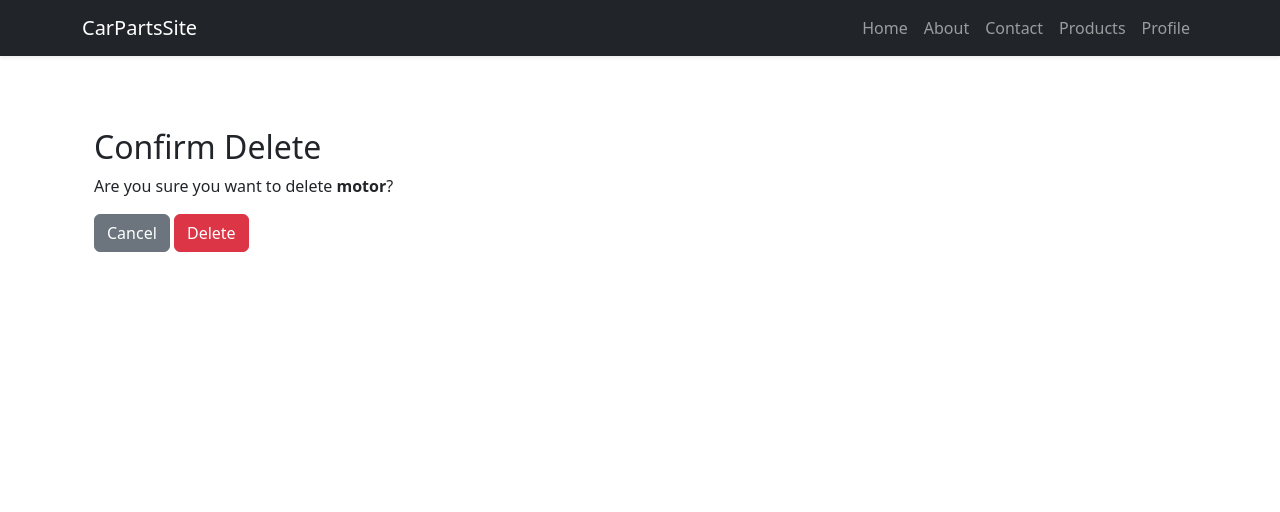
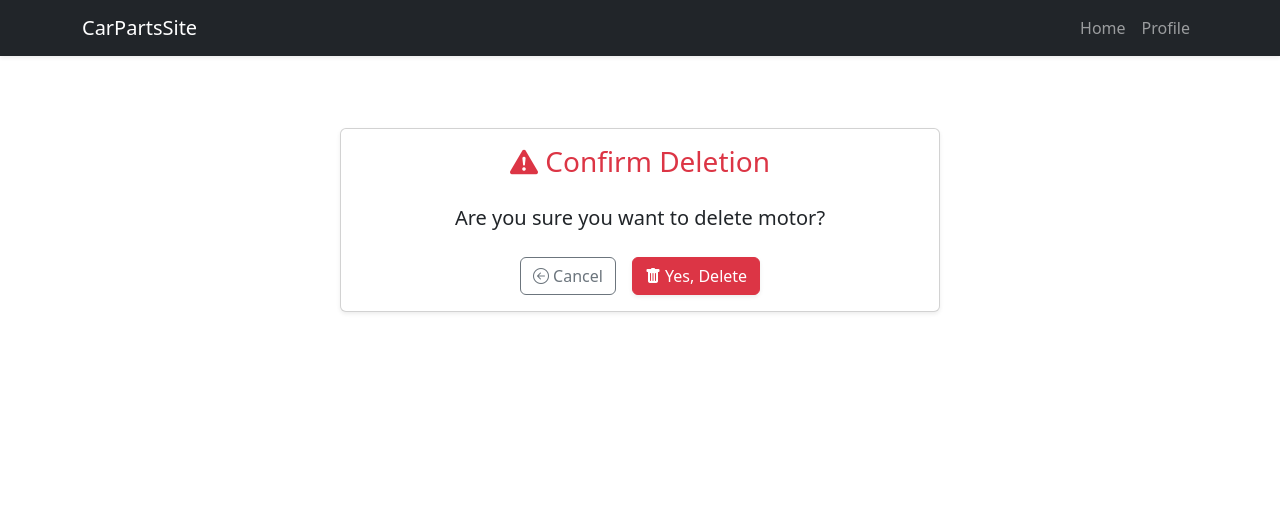
Before and after one commit to hidravneno/CarPartsSitee, a Django app: page /products/products/11/delete/ in a window 1280 px wide. Shown: the top 512 px of the page. Run offline with Django 5.2, Linux system fonts and the light colour scheme; data comes from the database, SQL or seed files in the repository; both versions use the stored data as it was after the commit.

Commit message:
4 commit

```diff
--- a/templates/base.html
+++ b/templates/base.html
@@ -48,15 +48,11 @@
             <li class="nav-item">
               <a class="nav-link" href="/">Home</a>
             </li>
-            <li class="nav-item">
-              <a class="nav-link" href="/about/">About</a>
-            </li>
-            <li class="nav-item">
-              <a class="nav-link" href="/contact/">Contact</a>
-            </li>
-            <li class="nav-item">
-              <a class="nav-link" href="{% url 'parts_list' %}">Products</a>
-            </li>
+            {% if request.user.is_authenticated %}
+              <li class="nav-item">
+                <a class="nav-link" href="{% url 'parts_list' %}">Products</a>
+              </li>
+            {% endif %}
             <li class="nav-item">
               <a class="nav-link" href="/accounts/profile/">Profile</a>
             </li>
--- a/templates/pages/about.html
+++ /dev/null
@@ -1,5 +0,0 @@
-{% extends 'base.html' %}
-{% block content %}
-  <h2>About Us</h2>
-  <p>This site helps you find car parts quickly and easily.</p>
-{% endblock %}
--- a/templates/pages/contact.html
+++ /dev/null
@@ -1,5 +0,0 @@
-{% extends 'base.html' %}
-{% block content %}
-  <h2>Contact</h2>
-  <p>Email us at support@carpartssite.com</p>
-{% endblock %}
--- a/templates/products/part_confirm_delete.html
+++ b/templates/products/part_confirm_delete.html
@@ -2,12 +2,23 @@
 
 {% block content %}
 <div class="container my-5">
-  <h2>Confirm Delete</h2>
-  <p>Are you sure you want to delete <strong>{{ part.name }}</strong>?</p>
-  <form method="post">
-    {% csrf_token %}
-    <a href="{% url 'parts_list' %}" class="btn btn-secondary">Cancel</a>
-    <button type="submit" class="btn btn-danger">Delete</button>
-  </form>
+  <div class="card shadow-sm mx-auto" style="max-width: 600px;" data-aos="zoom-in">
+    <div class="card-body text-center">
+      <h3 class="card-title text-danger mb-4">
+        <i class="bi bi-exclamation-triangle-fill"></i> Confirm Deletion
+      </h3>
+      <p class="lead">Are you sure you want to delete <strong>{{ part.name }}</strong>?</p>
+
+      <form method="post" class="mt-4 d-flex justify-content-center gap-3">
+        {% csrf_token %}
+        <a href="{% url 'parts_list' %}" class="btn btn-outline-secondary">
+          <i class="bi bi-arrow-left-circle"></i> Cancel
+        </a>
+        <button type="submit" class="btn btn-danger shadow-sm">
+          <i class="bi bi-trash-fill"></i> Yes, Delete
+        </button>
+      </form>
+    </div>
+  </div>
 </div>
 {% endblock %}
```
Also changed, not shown: db.sqlite3, media/parts/2j2z_Gf9QUPh.jpg (added), media/parts/door.webp (added), urls.py (added).
